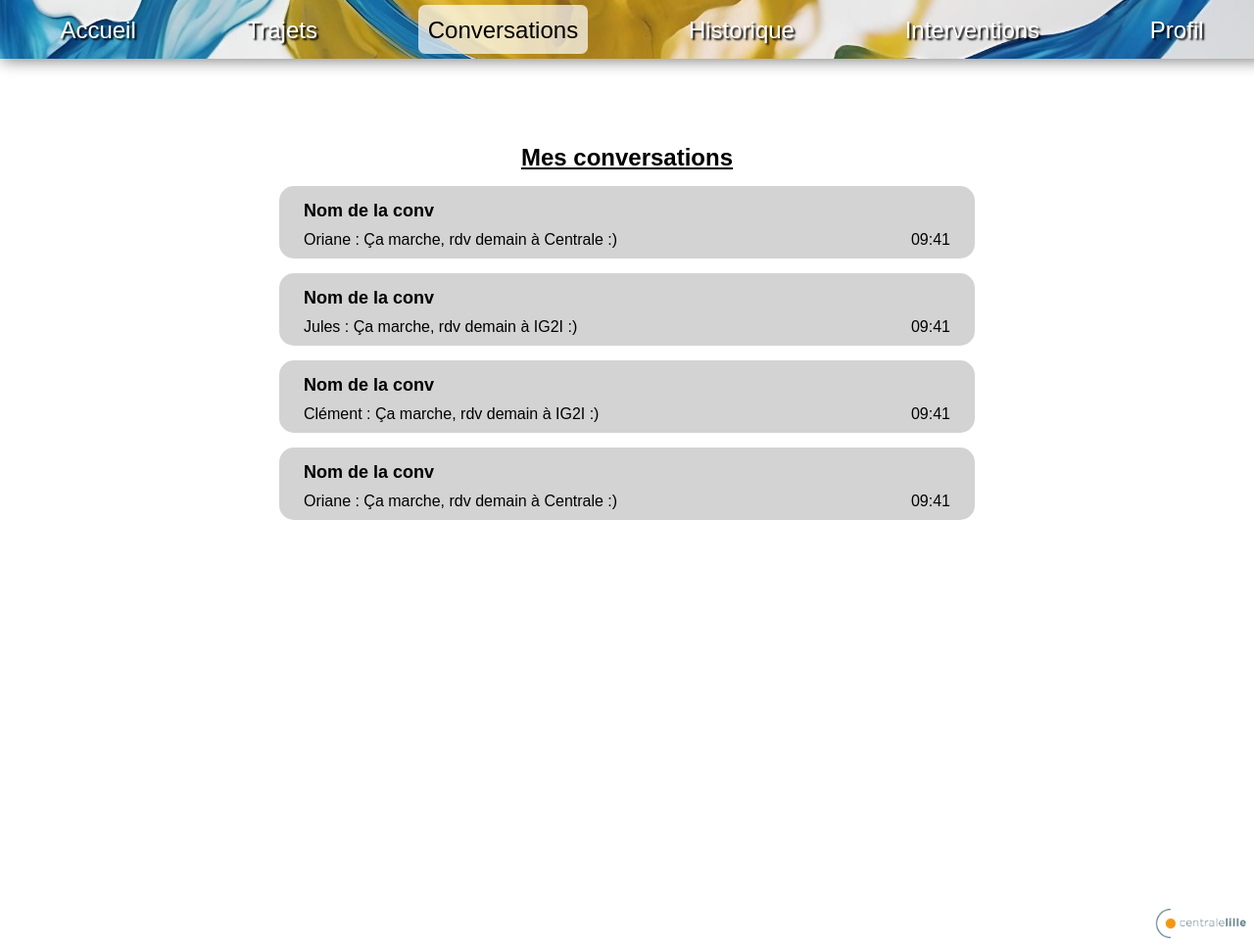
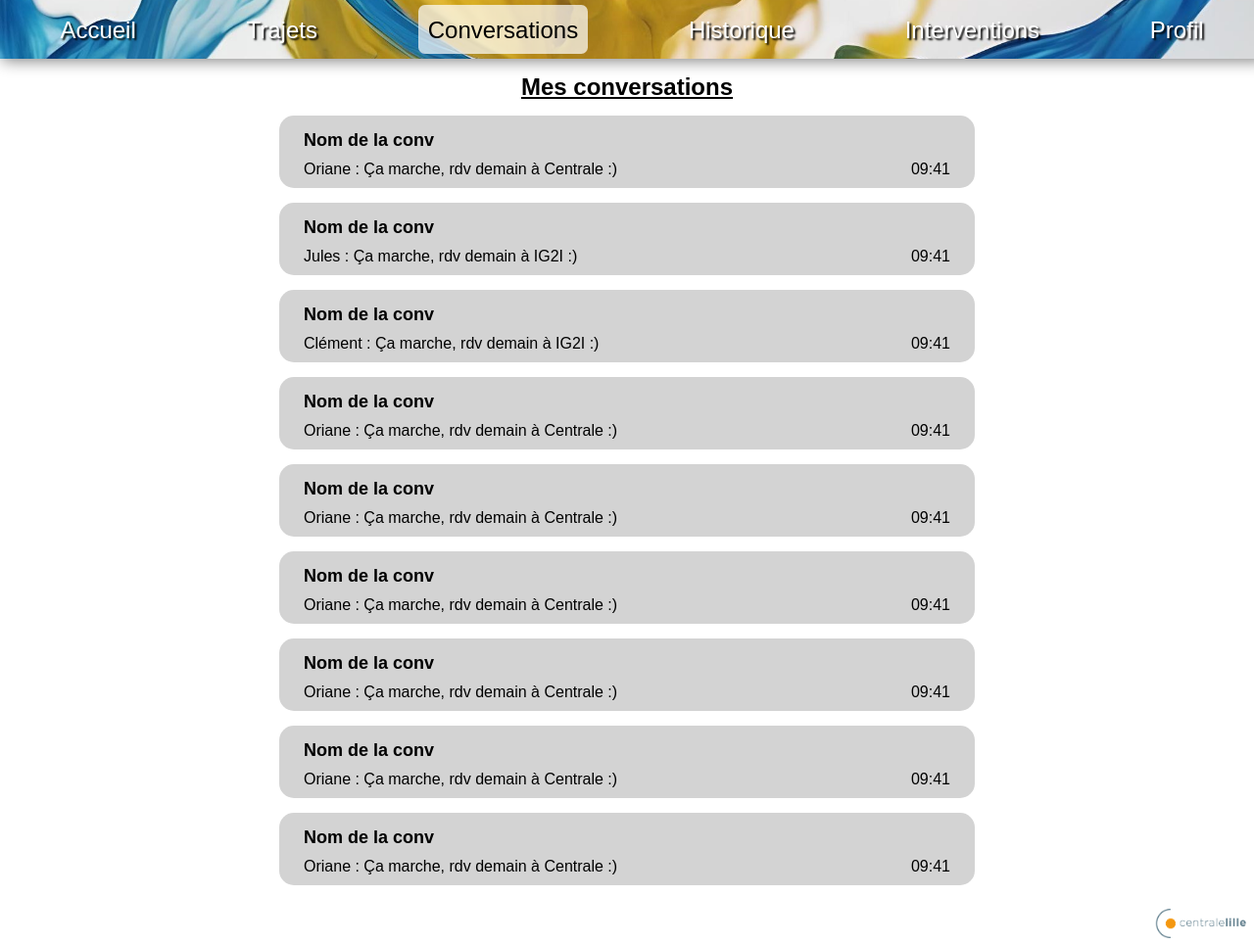
Before and after one commit to JulesVoyer/ProjetWEB, a PHP site: page /index.php?view=conversations in a window 1280 px wide. Shown: the whole page at 98% size. Run offline with PHP 8.4, Linux system fonts and the light colour scheme; some web fonts are replaced.

Commit message:
Corrections front trajet, historique, conversations

```diff
--- a/templates/conversations.php
+++ b/templates/conversations.php
@@ -15,7 +15,6 @@ include_once("libs/maLibForms.php");
 ?>
 
 <div id="convBody">
-        <br><br><br><br>
 
         <div id="titlePage">Mes conversations</div>
 
@@ -51,4 +50,44 @@ include_once("libs/maLibForms.php");
             </div>
         </a>
 
+        <a href="index.php?view=messages" class="conversations">
+            <p class="titleConv">Nom de la conv</p>
+            <div class="messageContainer">
+                <p class="lastMessage">Oriane : Ça marche, rdv demain à Centrale :)</p>
+                <p class="lastMessageTime">09:41</p>
+            </div>
+        </a>
+
+        <a href="index.php?view=messages" class="conversations">
+            <p class="titleConv">Nom de la conv</p>
+            <div class="messageContainer">
+                <p class="lastMessage">Oriane : Ça marche, rdv demain à Centrale :)</p>
+                <p class="lastMessageTime">09:41</p>
+            </div>
+        </a>
+
+        <a href="index.php?view=messages" class="conversations">
+            <p class="titleConv">Nom de la conv</p>
+            <div class="messageContainer">
+                <p class="lastMessage">Oriane : Ça marche, rdv demain à Centrale :)</p>
+                <p class="lastMessageTime">09:41</p>
+            </div>
+        </a>
+
+        <a href="index.php?view=messages" class="conversations">
+            <p class="titleConv">Nom de la conv</p>
+            <div class="messageContainer">
+                <p class="lastMessage">Oriane : Ça marche, rdv demain à Centrale :)</p>
+                <p class="lastMessageTime">09:41</p>
+            </div>
+        </a>
+
+        <a href="index.php?view=messages" class="conversations">
+            <p class="titleConv">Nom de la conv</p>
+            <div class="messageContainer">
+                <p class="lastMessage">Oriane : Ça marche, rdv demain à Centrale :)</p>
+                <p class="lastMessageTime">09:41</p>
+            </div>
+        </a>
+
 </div>
--- a/templates/historique.php
+++ b/templates/historique.php
@@ -16,7 +16,7 @@ include_once("libs/maLibForms.php");
 
     <!-- **** B O D Y **** -->
     <div id="trajetBody">
-        <br><br><br><br>
+        <br />
 
 
         <form action="controleur.php" method="post" id="searchFieldHistorique">
--- a/templates/trajets.php
+++ b/templates/trajets.php
@@ -16,7 +16,7 @@ include_once("libs/maLibForms.php");
 
     <!-- **** B O D Y **** -->
     <div id="trajetBody">
-        <br><br><br><br>
+        <br />
 
 
         <form action="controleur.php" method="post" id="searchFieldTrajet">
```
